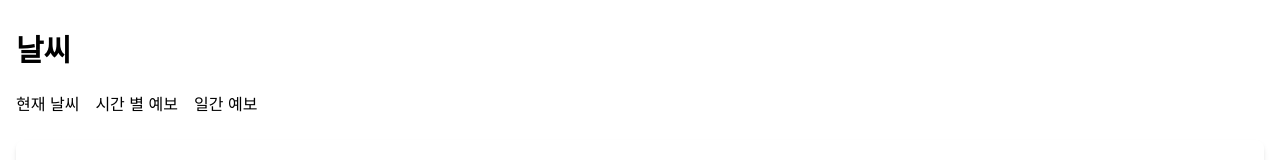
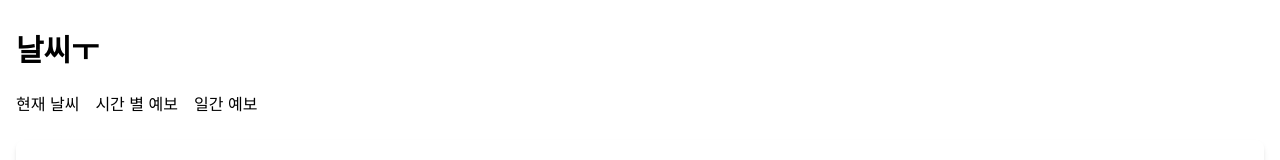
Before and after one commit to nohvenell2/weather2, a Next.js app: page / in a window 1280 px wide. Shown: the top 160 px of the page. Built offline with nearby package versions, Linux system fonts and the light colour scheme.

Commit message:
ㅇㅇㄹ

```diff
--- a/app/layout.js
+++ b/app/layout.js
@@ -14,7 +14,7 @@
       <body className={inter.className}>
         <div className="container mx-auto px-4">
         <main className="py-8">
-        <h1 className="text-3xl font-bold mb-6">날씨</h1>
+        <h1 className="text-3xl font-bold mb-6">날씨ㅜ</h1>
         <div className="mb-6">
           <Link href="/" className={`mr-4`}>
             현재 날씨
```
Also changed, not shown: 1 other file (tests, documents, lock files or other folders).
